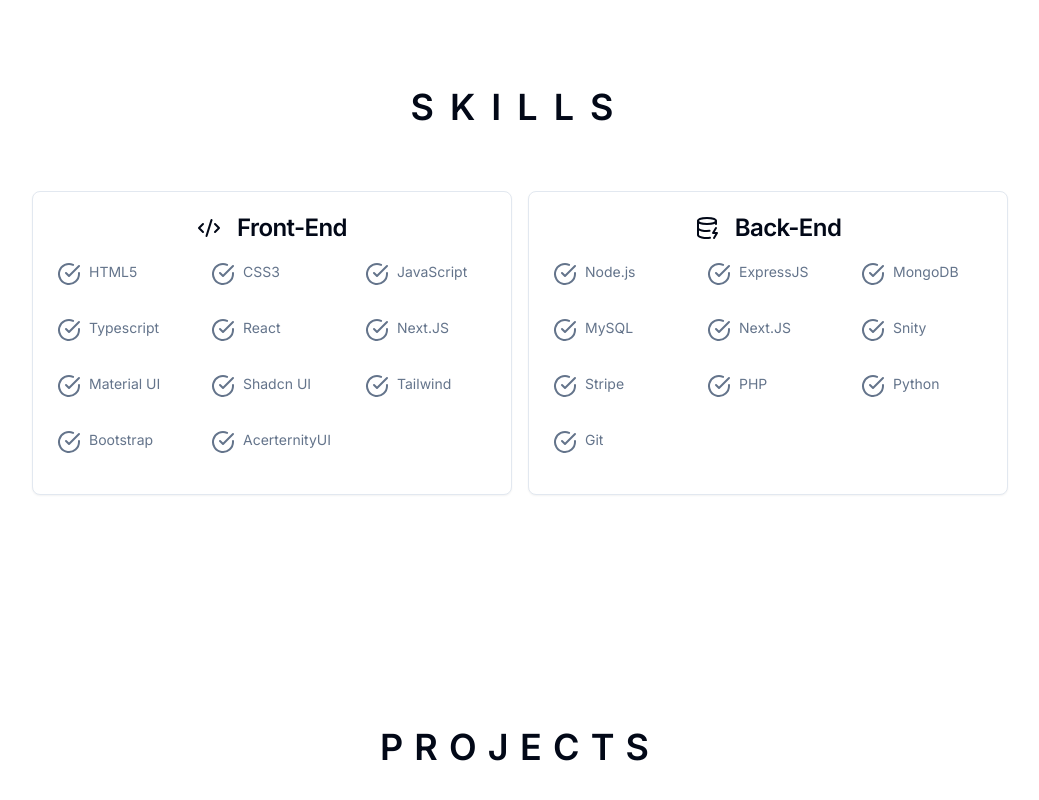
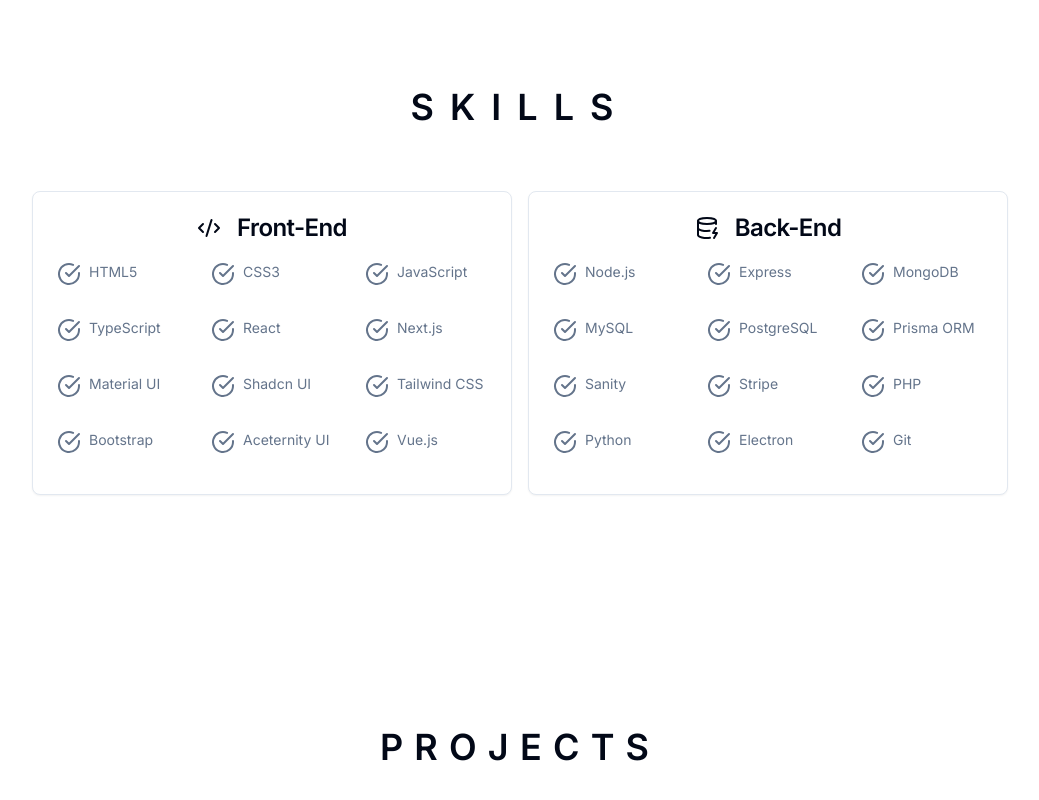
Before and after one commit to opurbo007/portfolio, a Next.js app: page / in a window 1280 px wide. Shown: the part 1509-2309 px from the top of the page, without its empty margins (120-1159 px from the left). Built offline with nearby package versions, Linux system fonts and the light colour scheme.

Commit message:
fix Skill component: correct spelling and formatting of front-end and back-end skills

```diff
--- a/src/components/Skill.tsx
+++ b/src/components/Skill.tsx
@@ -6,26 +6,28 @@
     "HTML5",
     "CSS3",
     "JavaScript",
-    "Typescript",
+    "TypeScript",
     "React",
-    "Next.JS",
+    "Next.js",
     "Material UI",
     "Shadcn UI",
-
-    "Tailwind",
+    "Tailwind CSS",
     "Bootstrap",
-    "AcerternityUI",
+    "Aceternity UI",
+    "Vue.js",
   ];
   const backEnd = [
     "Node.js",
-    "ExpressJS",
+    "Express",
     "MongoDB",
     "MySQL",
-    "Next.JS",
-    "Snity",
+    "PostgreSQL",
+    "Prisma ORM",
+    "Sanity",
     "Stripe",
     "PHP",
     "Python",
+    "Electron",
     "Git",
   ];
   return (
```
